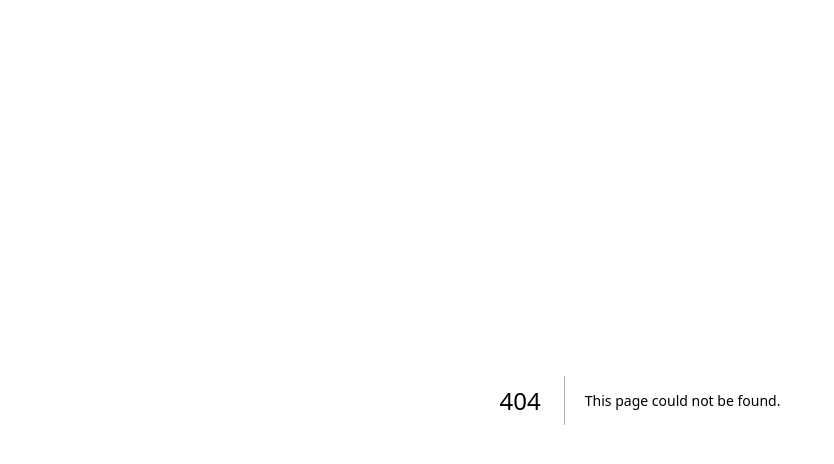
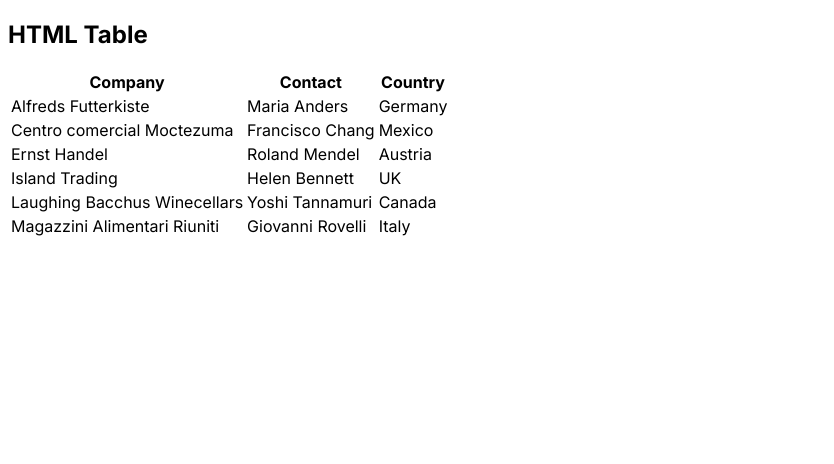
Before and after one commit to Hunvely/personal-project, a Next.js app in the folder nextjs-14/: page /pages/demos/companies in a window 1280 px wide. Before the commit this address had no page. Shown: the top 464 px of the page, without its empty margins (0-834 px from the left). Built offline with nearby package versions, Linux system fonts and the light colour scheme.

Commit message:
feat - mui, data grid

```diff
--- /dev/null
+++ b/nextjs-14/app/pages/demos/companies/page.tsx
@@ -0,0 +1,41 @@
+const Company = (props: ICompany) => {
+  return (
+     <tr key={props.id}>
+              <td>{props.company}</td>
+              <td>{props.contact}</td>
+              <td>{props.country}</td>
+          </tr>
+  );
+};
+
+export default function Companies(){
+
+  const companies = [
+      {id:0,company:'Alfreds Futterkiste',contact:'Maria Anders',country:'Germany'},
+      {id:1,company:'Centro comercial Moctezuma',contact:'Francisco Chang',country:'Mexico'},
+      {id:2,company:'Ernst Handel',contact:'Roland Mendel',country:'Austria'},
+      {id:3,company:'Island Trading',contact:'Helen Bennett',country:'UK'},
+      {id:4,company:'Laughing Bacchus Winecellars',contact:'Yoshi Tannamuri',country:'Canada'},
+      {id:5,company:'Magazzini Alimentari Riuniti',contact:'Giovanni Rovelli',country:'Italy'},
+
+  ]
+
+  const companyMap = companies.map((v)=>(<Company  {...v} />))
+
+  return (<>
+      <h2>HTML Table</h2>
+
+<table>
+  <thead>
+  <tr>
+  <th>Company</th>
+  <th>Contact</th>
+  <th>Country</th>
+</tr>
+  </thead>
+  <tbody>
+  {companyMap}
+  </tbody>
+</table>
+      </>)
+}
```
Also changed, not shown: nextjs-14/app/pages/demos/counter/component/page.tsx (added, +18 -0 lines), nextjs-14/app/pages/demos/counter/container/page.tsx (added, +16 -0 lines), nextjs-14/app/pages/demos/counter/page.tsx (added, +17 -0 lines), nextjs-14/app/pages/demos/mui-demo/page.tsx (added, +30 -0 lines).
